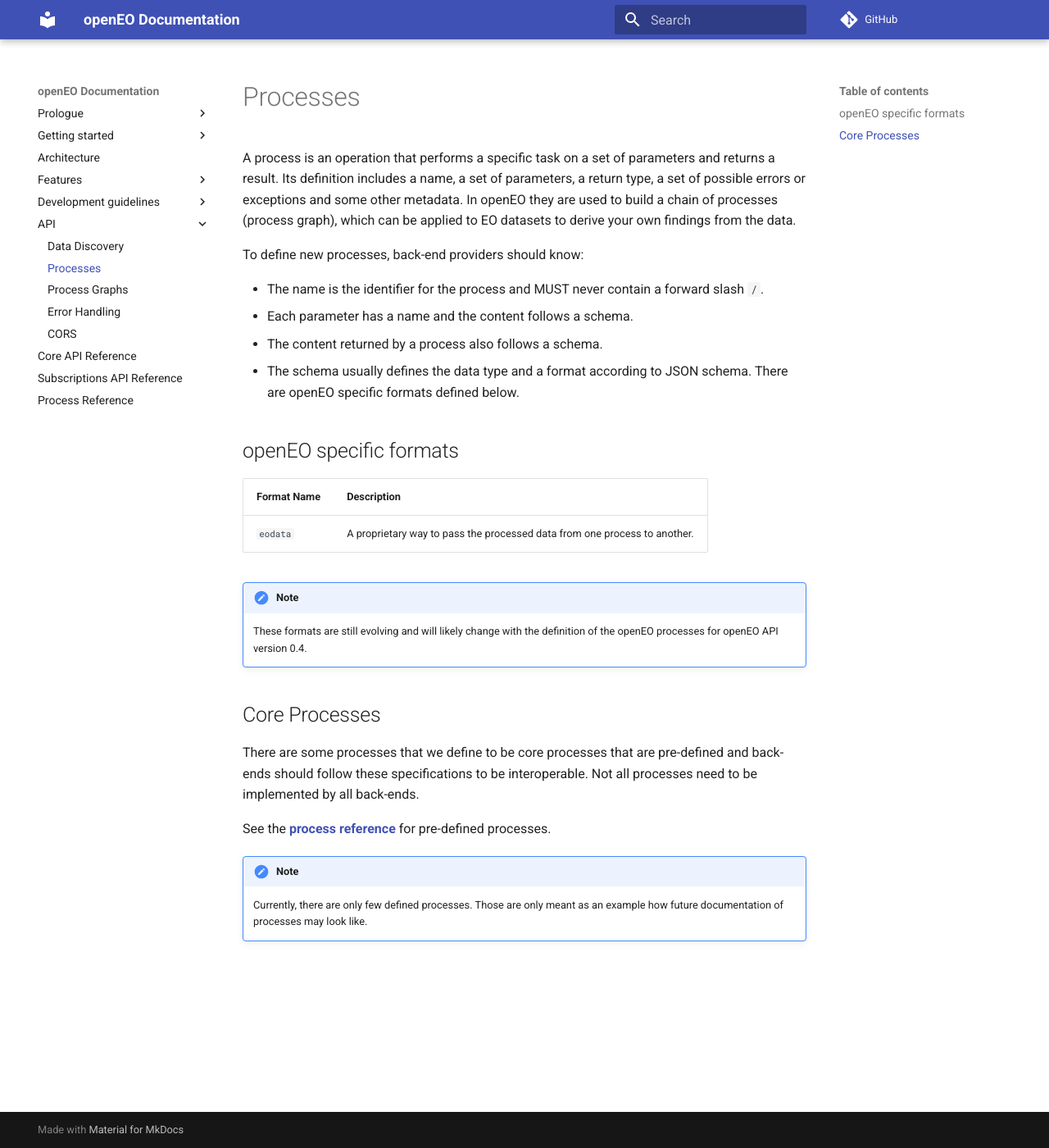
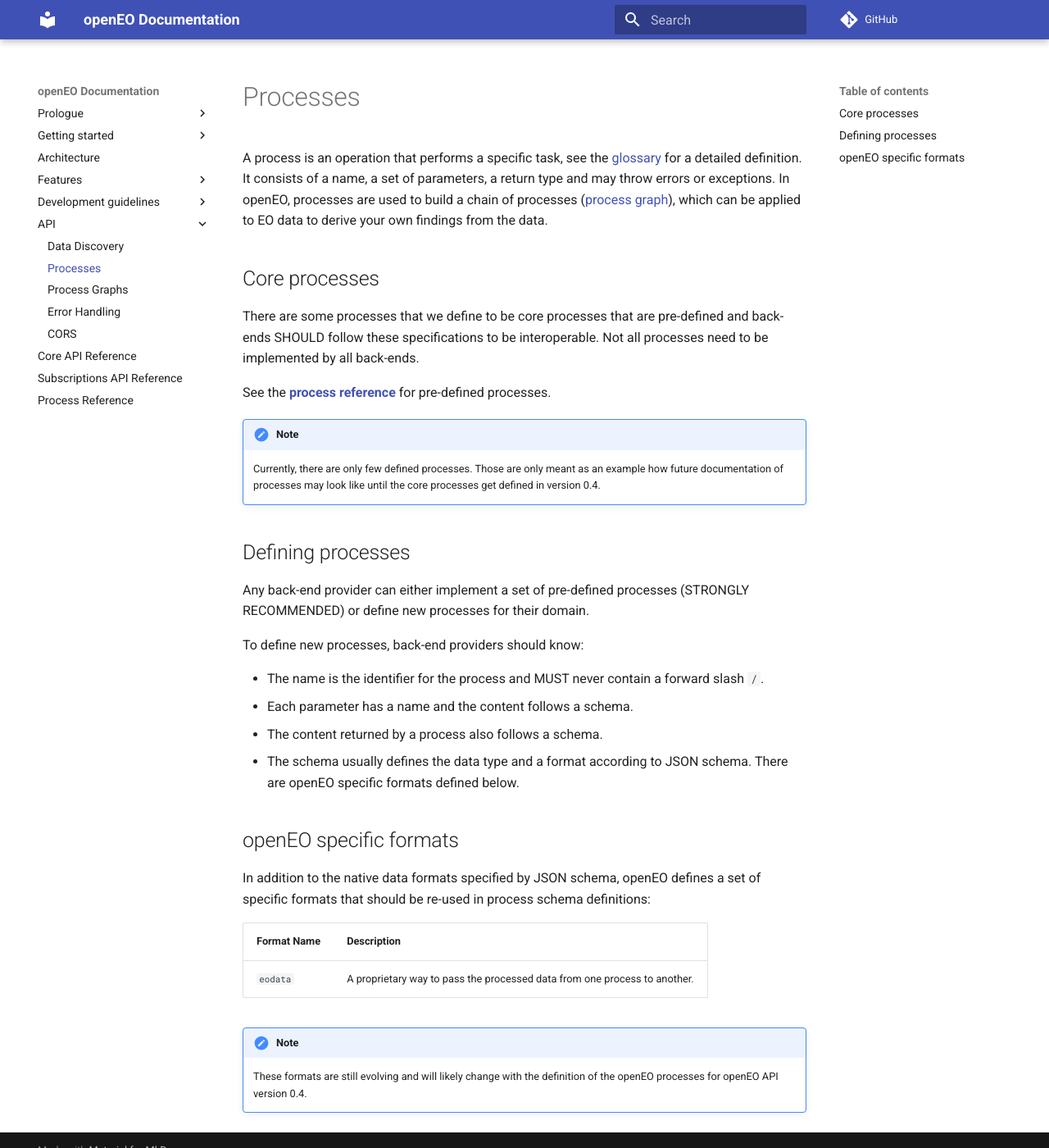
Before and after one commit to Open-EO/openeo-api, an MkDocs documentation site: the page built from docs/processes.md, in a window 1280 px wide and 1400 px high. Shown: the whole window at 82% size. Built offline with MkDocs 1.6.1 and Material for MkDocs 9.7.7, drawn with Linux system fonts in a browser that asks for light colours; comment, search, counter and statistics services are not loaded.

Commit message:
Improved documentation.

```diff
--- a/docs/processes.md
+++ b/docs/processes.md
@@ -1,6 +1,19 @@
 # Processes
 
-A process is an operation that performs a specific task on a set of parameters and returns a result. Its definition includes a name, a set of parameters, a return type, a set of possible errors or exceptions and some other metadata. In openEO they are used to build a chain of processes (process graph), which can be applied to EO datasets to derive your own findings from the data.
+A process is an operation that performs a specific task, see the [glossary](glossary.md) for a detailed definition. It consists of a name, a set of parameters, a return type and may throw errors or exceptions. In openEO, processes are used to build a chain of processes ([process graph](processgraphs.md)), which can be applied to EO data to derive your own findings from the data.
+
+## Core processes
+
+There are some processes that we define to be core processes that are pre-defined and back-ends SHOULD follow these specifications to be interoperable. Not all processes need to be implemented by all back-ends.
+
+See the **[process reference](processreference.md)** for pre-defined processes.
+
+!!! note
+    Currently, there are only few defined processes. Those are only meant as an example how future documentation of processes may look like until the core processes get defined in version 0.4.
+
+## Defining processes
+
+Any back-end provider can either implement a set of pre-defined processes (STRONGLY RECOMMENDED) or define new processes for their domain.
 
 To define new processes, back-end providers should know:
 
@@ -11,18 +24,11 @@ To define new processes, back-end providers should know:
 
 ## openEO specific formats
 
+In addition to the native data formats specified by JSON schema, openEO defines a set of specific formats that should be re-used in process schema definitions:
+
 | Format Name | Description                                                  |
 | ----------- | ------------------------------------------------------------ |
 | `eodata`    | A proprietary way to pass the processed data from one process to another. |
 
 !!! note
     These formats are still evolving and will likely change with the definition of the openEO processes for openEO API version 0.4.
-
-## Core Processes
-
-There are some processes that we define to be core processes that are pre-defined and back-ends should follow these specifications to be interoperable. Not all processes need to be implemented by all back-ends.
-
-See the **[process reference](processreference.md)** for pre-defined processes.
-
-!!! note
-    Currently, there are only few defined processes. Those are only meant as an example how future documentation of processes may look like.
```
Also changed, not shown: docs/glossary.md (+8 -4 lines), docs/processgraphs.md (+2 -7 lines), docs/udfs.md (+1 -1 lines).
